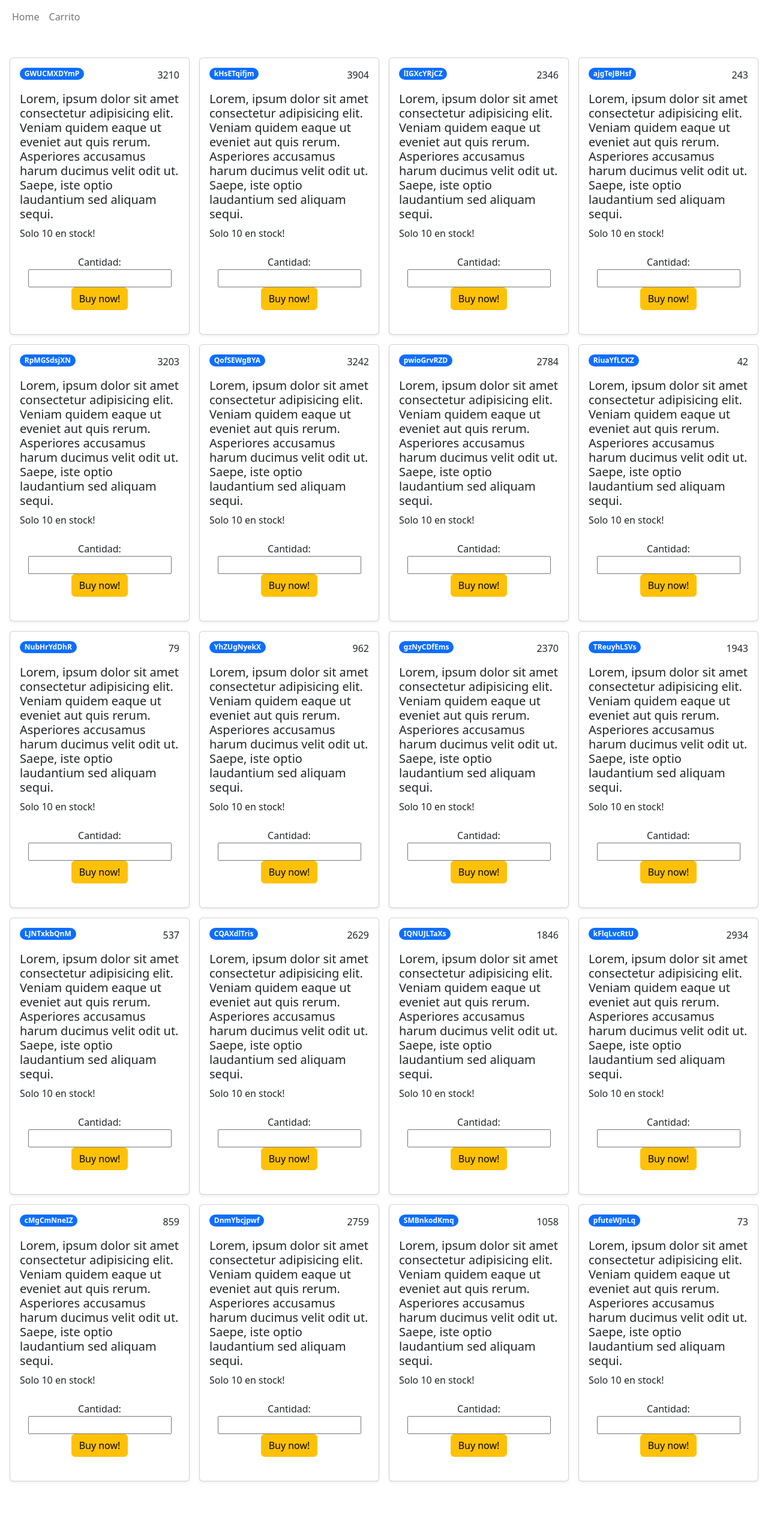
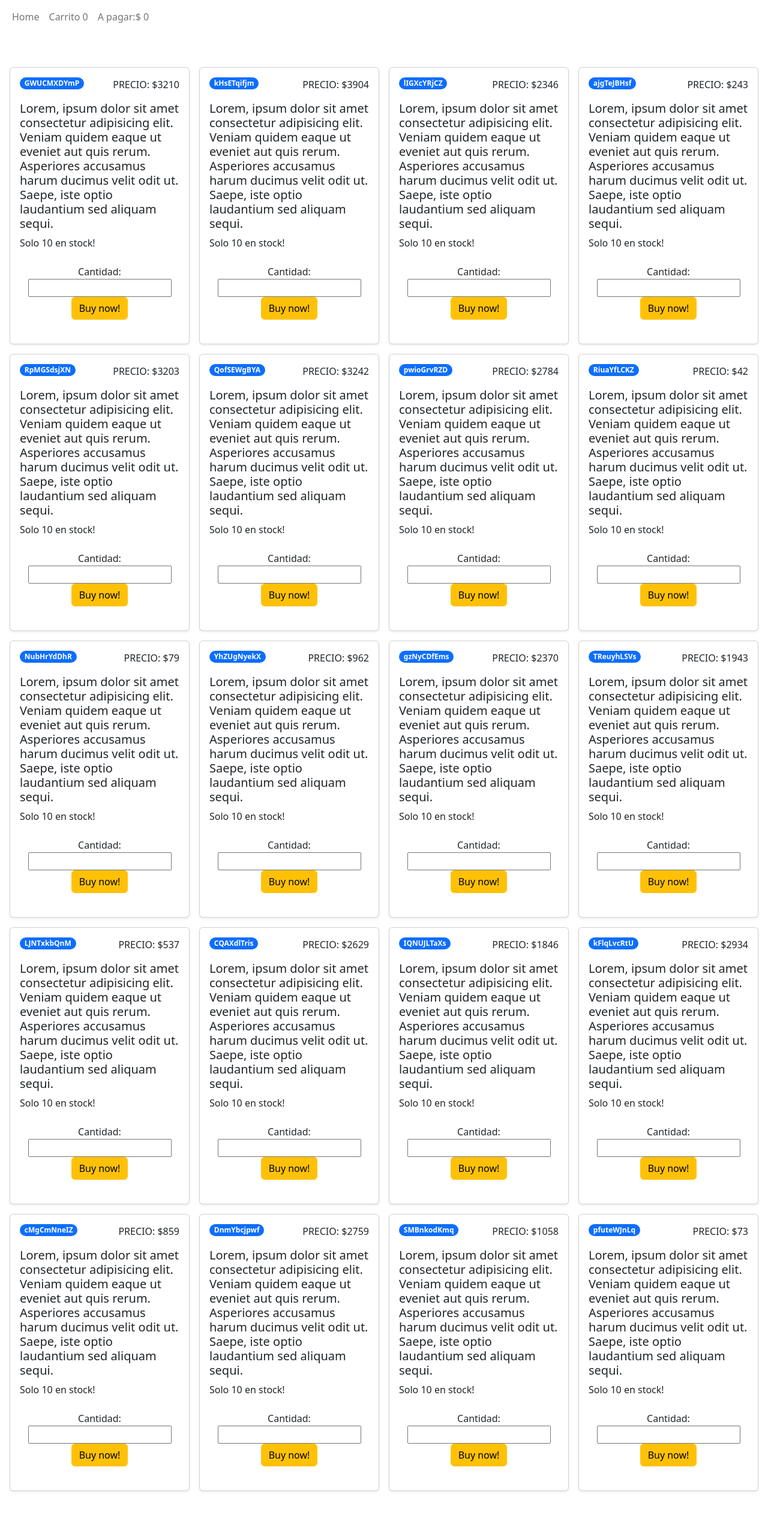
Before and after one commit to MerOmega/glob-cart, a PHP site: page /carting/ in a window 1280 px wide. Shown: the whole page at 60% size. Before the commit the page ends 2471 px from the top, so only its background shows below. Run offline with PHP 8.4, Linux system fonts and the light colour scheme.

Commit message:
Carrito guarda y se elimina

```diff
--- a/carting/app/config/configuration.php
+++ b/carting/app/config/configuration.php
@@ -4,7 +4,7 @@
 define("RUTA_APP", dirname(dirname(__FILE__)));
 
 // URL http://localhost/carting/
-
+define("INDEXED_RUTE","/carting/pages");
 define("RUTA_URL","_URL_");
 
 define("NAMESITE","NAME");
--- a/carting/app/init.php
+++ b/carting/app/init.php
@@ -15,13 +15,11 @@ require_once("config/configuration.php");
      session_start();
  }
  if(!isset($_SESSION["list"])){
-     $obj=Emulator::getInstance();
-     $_SESSION["list"]=$obj;
+     $_SESSION["list"]=Emulator::getInstance();
 
  }
- if(!isset($_COOKIE["cart"])){
-    $_COOKIE["cart"]=CartClass::getInstance();
+ if(!isset($_SESSION["cart"])){
+   $_SESSION["cart"]=CartClass::getInstance();
  }
 
-
 ?>
--- a/carting/app/model/CartClass.php
+++ b/carting/app/model/CartClass.php
@@ -2,12 +2,11 @@
 class CartClass{
 
     private static $instance;
-    private array  $conjArticle=[];
-    private float $totalValue;
-    private int $totalItems;
+    private array $conjArticle=[];
+    private float $totalValue=0;
+    private int $totalItems=0;
 
     private final function __construct(){
-
     }
 
     public static function getInstance(){
@@ -22,16 +21,27 @@ class CartClass{
         return $this->conjArticle;
     }
 
-    public function setConjArticle(int $articleId,int $amount): void
+    private function calculate($lista):float{
+            $total=0;
+            foreach($lista as $key=>$value){
+                $idItem = $value->getId();
+                if(array_key_exists($idItem,$lista)){
+                    $total+=($this->conjArticle[$value->getId()]*$value->getPrice());
+                }
+                echo $total;
+            }
+            return $total;
+    }
+
+    public function setConjArticle(int $articleId,int $amount,$lista): void
     {
-        $array = $this->conjArticle;
-        if(!array_key_exists($articleId,$array)){
+        if(!array_key_exists($articleId,$this->conjArticle)){
             $this->conjArticle[$articleId]=$amount;
-            echo("foo");
         }else{
             $this->conjArticle[$articleId]+=$amount;
-            echo("bar");
         }
+        $this->totalItems=array_sum($this->conjArticle);
+        $this->totalValue=$this->calculate($lista->getColecction());
     }
 
 
--- a/carting/app/view/cart.php
+++ b/carting/app/view/cart.php
@@ -3,7 +3,7 @@ require(RUTA_APP."/view/components/header.php");
 ?>
 
 <h1>Carrito</h1>
-
+<a href="cart/removeCart">Borrar todo el carrito</a>
 <?php
 require(RUTA_APP."/view/components/footer.php");
 ?>
--- a/carting/app/view/components/navbar.php
+++ b/carting/app/view/components/navbar.php
@@ -7,7 +7,10 @@
             <a class="nav-link" aria-current="page" href="home">Home</a>
           </li>
           <li class="nav-item">
-            <a class="nav-link" href="cart">Carrito</a>
+            <a class="nav-link" href="cart">Carrito <?php echo($_SESSION["cart"]->getTotalItems()) ?></a>
+          </li>
+          <li>
+            <p class="nav-link" >A pagar:$ <?php echo($_SESSION["cart"]->getTotalValue()) ?></p>
           </li>
         </ul>
       </div>
--- a/carting/app/view/main.php
+++ b/carting/app/view/main.php
@@ -10,7 +10,7 @@
                     <div class="card-body" id="item-<?php echo $key->getId(); ?>">
                         <div class="clearfix mb-3">
                             <span class="float-start badge rounded-pill bg-primary"><?php echo $key->getName(); ?></span>
-                            <span class="float-end price-hp"><?php echo $key->getPrice();?></span>
+                            <span class="float-end price-hp">PRECIO: $<?php echo $key->getPrice();?></span>
                         </div>
                         <h5 class="card-title">Lorem, ipsum dolor sit amet consectetur adipisicing elit. Veniam quidem eaque ut eveniet aut quis rerum. Asperiores accusamus harum ducimus velit odit ut. Saepe, iste optio laudantium sed aliquam sequi.</h5>
                         <p>Solo <?php echo($key->getStock()) ?> en stock!</p>
```
Also changed, not shown: carting/app/controller/cart.php (+7 -3 lines).
